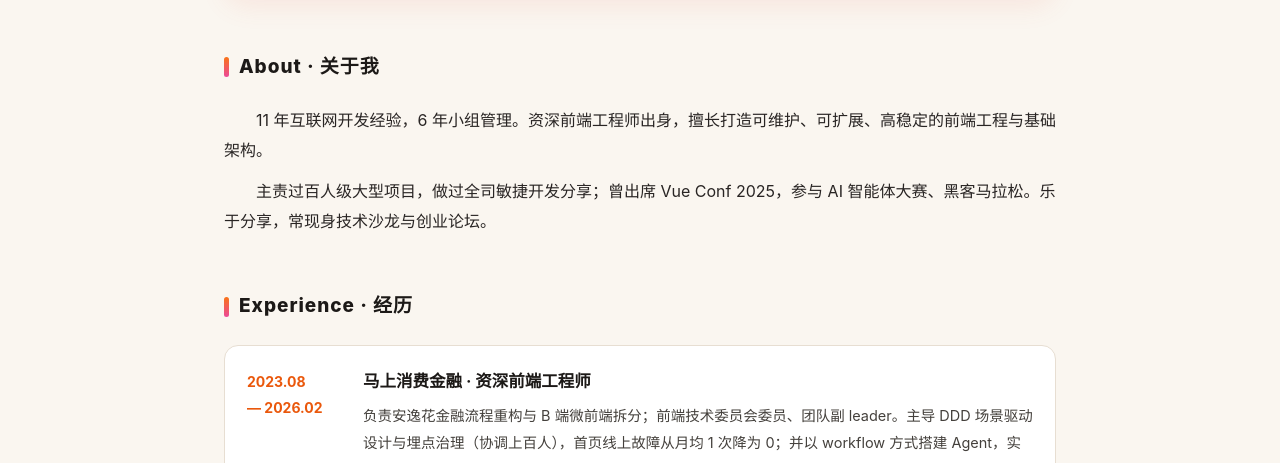
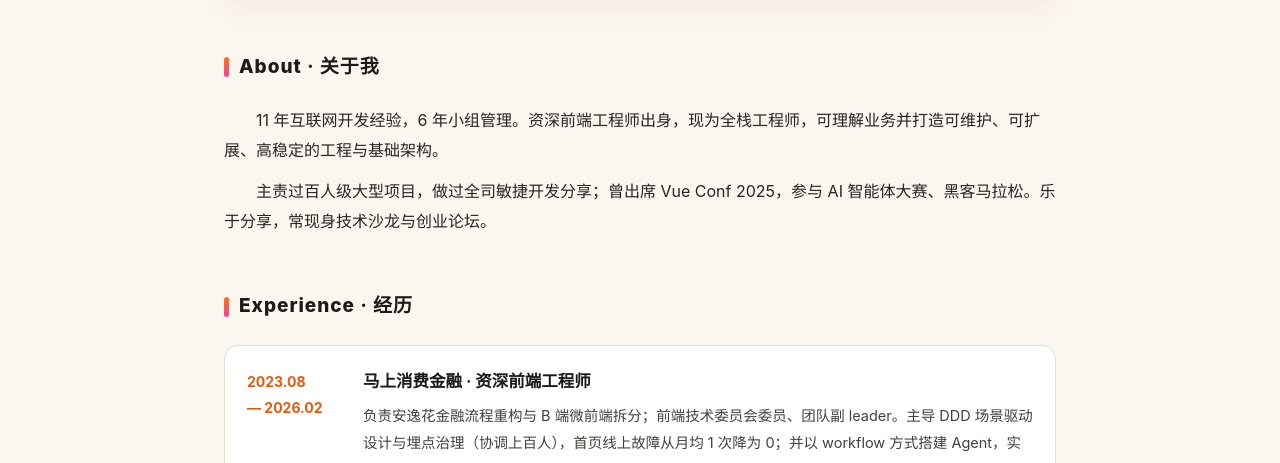
Before and after one commit to Yubble/personal-homepage, a plain HTML site: page site/index.html in a window 1280 px wide. Shown: the part 337-800 px from the top of the page. Drawn offline with Linux system fonts and the light colour scheme.

Commit message:
About 文案：补全栈工程师定位，去掉'前端'局限
- '现为全栈工程师，可理解业务并打造可维护、可扩展、高稳定的工程与基础
  架构'——呼应 AI 店铺助手等项目体现的后端/部署/运维能力
- '前端工程与基础架构'→'工程与基础架构'：不局限在前端

```diff
--- a/site/index.html
+++ b/site/index.html
@@ -42,7 +42,7 @@
   <!-- 关于 -->
   <section class="about">
     <div class="label">About · 关于我</div>
-    <p>11 年互联网开发经验，6 年小组管理。资深前端工程师出身，擅长打造可维护、可扩展、高稳定的前端工程与基础架构。</p>
+    <p>11 年互联网开发经验，6 年小组管理。资深前端工程师出身，现为全栈工程师，可理解业务并打造可维护、可扩展、高稳定的工程与基础架构。</p>
     <p style="margin-top:10px;">主责过百人级大型项目，做过全司敏捷开发分享；曾出席 Vue Conf 2025，参与 AI 智能体大赛、黑客马拉松。乐于分享，常现身技术沙龙与创业论坛。</p>
   </section>
 
```
